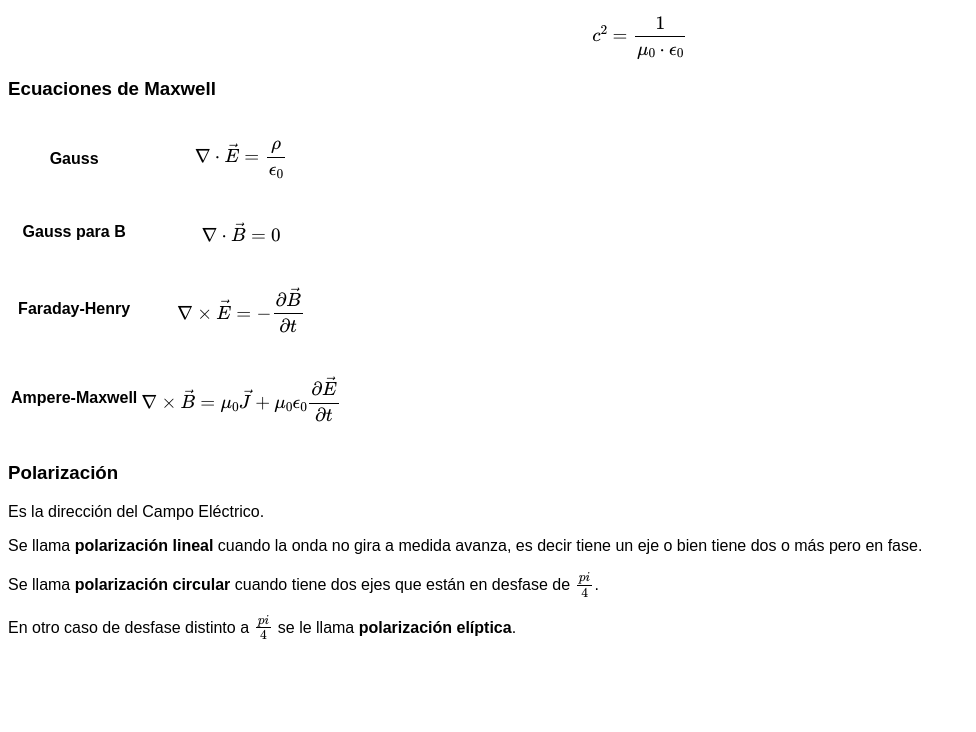
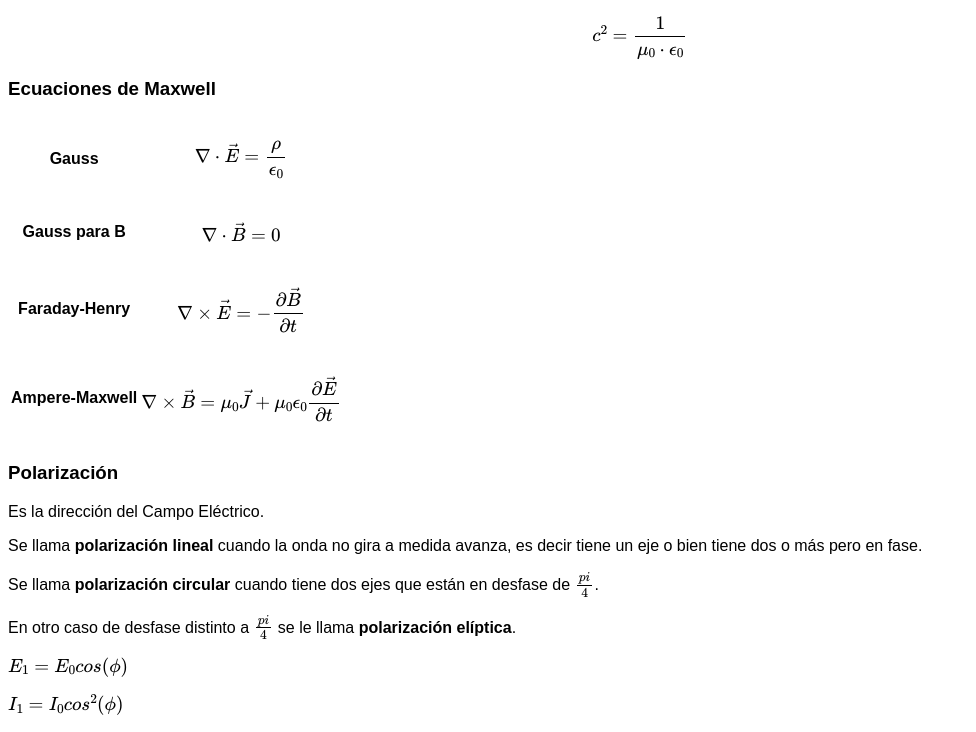
Before and after one commit to mijara/formulas, a plain HTML site: page index.html in a window 1280 px wide. Shown: the part 785-1517 px from the top of the page, without its empty margins (0-976 px from the left). Before the commit the page ends 1441 px from the top, so only its background shows below. Drawn offline with nearby package versions, Linux system fonts and the light colour scheme; some packages are replaced by stand-ins of ours.

Commit message:
Intensidad

```diff
--- a/index.html
+++ b/index.html
@@ -124,6 +124,14 @@
     <p>
       En otro caso de desfase distinto a $\frac{pi}{4}$ se le llama <strong>polarización elíptica</strong>.
     </p>
+
+    <p>
+      $E_1 = E_0 cos(\phi)$
+    </p>
+
+    <p>
+      $I_1 = I_0 cos^2(\phi)$
+    </p>
   </div>
 
   <script type="text/x-mathjax-config">
```
